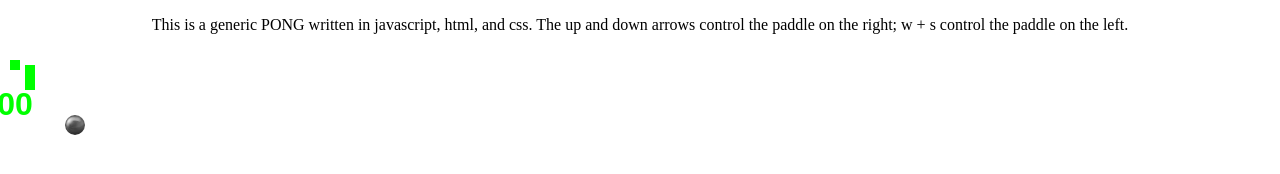
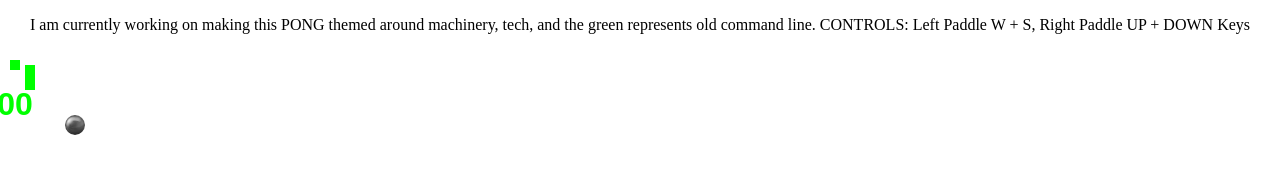
Before and after one commit to urmom1050/pong, a plain HTML site: page index.html in a window 1280 px wide. Drawn offline with Linux system fonts and the light colour scheme.

Commit message:
added new description

```diff
--- a/index.html
+++ b/index.html
@@ -9,7 +9,7 @@
   </head>
 
   <body><center>
-    <p>This is a generic PONG written in javascript, html, and css. The up and down arrows control the paddle on the right; w + s control the paddle on the left.</p>
+    <p>I am currently working on making this PONG themed around machinery, tech, and the green represents old command line. CONTROLS: Left Paddle W + S, Right Paddle UP + DOWN Keys <p>
     <div id="game">
       <div class="paddle" id="left-paddle"></div>
       <div class="paddle" id="right-paddle"></div>
```
